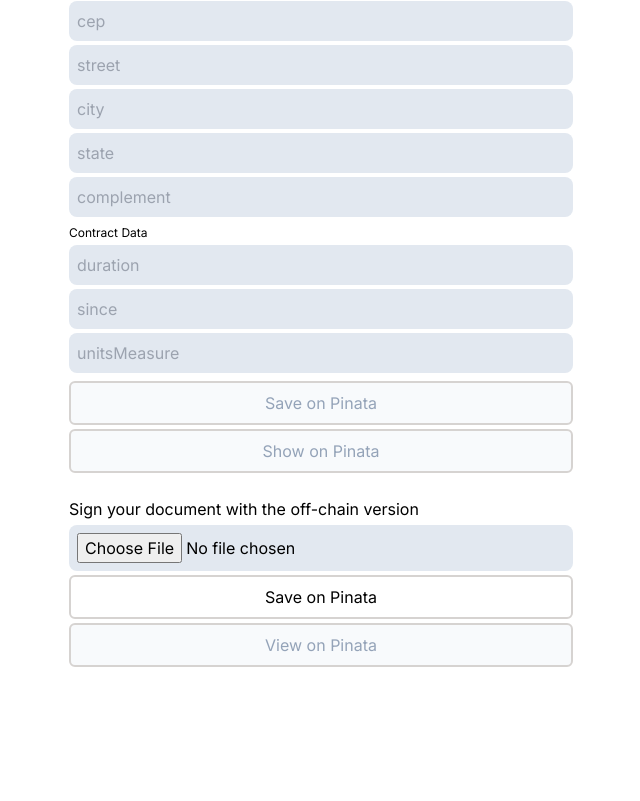
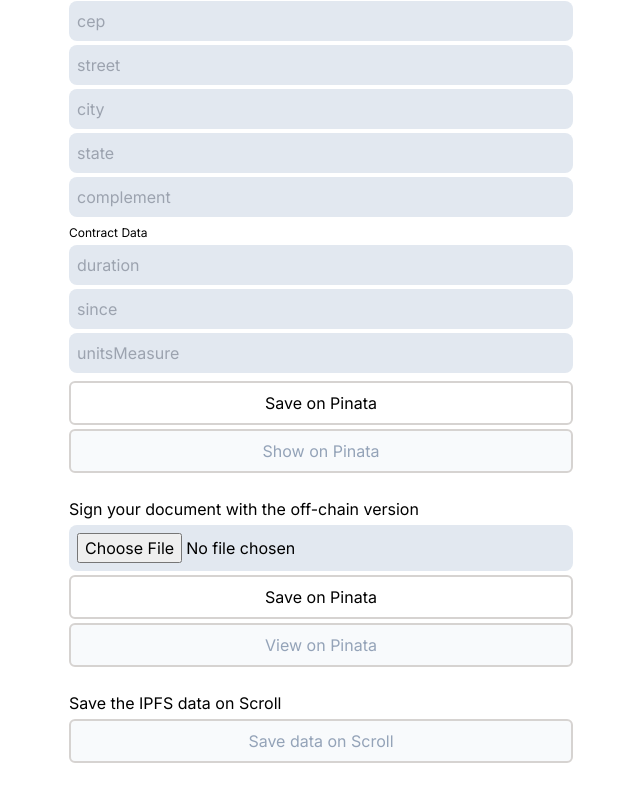
Before and after one commit to gustavokuhl/de-registry-front-test, a Next.js app: page / in a window 1280 px wide. Shown: the part 1219-2020 px from the top of the page, without its empty margins (319-959 px from the left). Before the commit the page ends 1934 px from the top, so only its background shows below. Built offline with nearby package versions, Linux system fonts and the light colour scheme.

Commit message:
feat: add scroll contract interaction

```diff
--- /dev/null
+++ b/src/app/api/contracts/rel/route.ts
@@ -0,0 +1,32 @@
+interface PinataRel {
+  cidOwnerAddress: string
+  jsonCID?: string
+  pdfCID?: string
+}
+
+export async function POST(request: Request) {
+  const { cidOwnerAddress, jsonCID, pdfCID } = await request.json()
+
+  let data: PinataRel = { cidOwnerAddress }
+  if (jsonCID) data.jsonCID = jsonCID
+  if (pdfCID) data.pdfCID = pdfCID
+
+  console.log(data)
+
+  try {
+    const res = await fetch(
+      "https://getcontractdataapi.fly.dev/AddCIDToContract",
+      {
+        method: "POST",
+        headers: {
+          "Content-type": "application/json",
+        },
+        body: JSON.stringify(data),
+      }
+    )
+    const text = await res.text()
+    return Response.json({ message: text })
+  } catch (err) {
+    console.error(err)
+  }
+}
--- a/src/components/deploy.tsx
+++ b/src/components/deploy.tsx
@@ -10,7 +10,7 @@ function Deploy() {
   const [result, setResult] = useState<any>()
   const [deploying, setDeploying] = useState<boolean>(false)
   const [contractAddress, setContractAddress] = useState<string>("")
-  const [pinataAddress, setPinataAddress] = useState<string>("")
+  const [pinataJsonAddress, setPinataJsonAddress] = useState<string>("")
   const [pinataPdfAddress, setPinataPdfAddress] = useState<string>("")
 
   async function fetchSampleContract() {
@@ -60,9 +60,26 @@ function Deploy() {
       },
       body: JSON.stringify(data),
     })
+
     const json = await response.json()
-    setPinataAddress(json.IpfsHash)
+    setPinataJsonAddress(json.IpfsHash)
     console.log(json)
+  }
+
+  async function saveOnScroll() {
+    const relData = {
+      cidOwnerAddress: "af83f96944ceda6052AB0B9F78adFEb7661A6Ed7",
+      pdfCID: pinataPdfAddress,
+      jsonCID: pinataJsonAddress,
+    }
+    const relResponse = await fetch("/api/contracts/rel", {
+      method: "POST",
+      headers: {
+        "Content-type": "application/json",
+      },
+      body: JSON.stringify(relData),
+    })
+    console.log(await relResponse.json())
   }
 
   async function handleSignFile(formData: FormData) {
@@ -81,6 +98,19 @@ function Deploy() {
     console.log(result)
 
     setPinataPdfAddress(result.IpfsHash)
+
+    const relData = {
+      cidOwnerAddress: "6ad1BB9DE62B004AEcdaB504F5C6Ec18f494D08d",
+      pdfCID: result.IpfsHash,
+    }
+    const relResponse = await fetch("/api/contracts/rel", {
+      method: "POST",
+      headers: {
+        "Content-type": "application/json",
+      },
+      body: JSON.stringify(relData),
+    })
+    console.log(await relResponse.json())
   }
 
   async function deployCode() {
@@ -147,7 +177,7 @@ function Deploy() {
         <p>Save the data on Pinata</p>
         <form className="flex flex-col gap-2" action={saveOnPinata}>
           <input
-            required
+            // required
             className="bg-slate-200 rounded-lg p-2"
             type="text"
             value={contractAddress}
@@ -158,7 +188,7 @@ function Deploy() {
           <div className="flex flex-col gap-1">
             <p className="text-xs">Supply Agent</p>
             <input
-              required
+              // required
               disabled={contractAddress === ""}
               className="bg-slate-200 rounded-lg p-2"
               type="text"
@@ -166,7 +196,7 @@ function Deploy() {
               name="supplyAgent.name"
             />
             <input
-              required
+              // required
               disabled={contractAddress === ""}
               className="bg-slate-200 rounded-lg p-2"
               type="email"
@@ -174,7 +204,7 @@ function Deploy() {
               name="supplyAgent.email"
             />
             <input
-              required
+              // required
               disabled={contractAddress === ""}
               className="bg-slate-200 rounded-lg p-2"
               type="text"
@@ -182,7 +212,7 @@ function Deploy() {
               name="supplyAgent.cnpj"
             />
             <input
-              required
+              // required
               disabled={contractAddress === ""}
               className="bg-slate-200 rounded-lg p-2"
               type="number"
@@ -190,7 +220,7 @@ function Deploy() {
               name="supplyAgent.inscricaoEstadual"
             />
             <input
-              required
+              // required
               disabled={contractAddress === ""}
               className="bg-slate-200 rounded-lg p-2"
               type="number"
@@ -201,7 +231,7 @@ function Deploy() {
           <div className="flex flex-col gap-1">
             <p className="text-xs">Supply Area</p>
             <input
-              required
+              // required
               disabled={contractAddress === ""}
               className="bg-slate-200 rounded-lg p-2"
               type="text"
@@ -212,7 +242,7 @@ function Deploy() {
           <div className="flex flex-col gap-1">
             <p className="text-xs">Physical Address</p>
             <input
-              required
+              // required
               disabled={contractAddress === ""}
               className="bg-slate-200 rounded-lg p-2"
               type="text"
@@ -220,7 +250,7 @@ function Deploy() {
               name="supplyAgent.address.cep"
             />
             <input
-              required
+              // required
               disabled={contractAddress === ""}
               className="bg-slate-200 rounded-lg p-2"
               type="text"
@@ -228,7 +258,7 @@ function Deploy() {
               name="supplyAgent.address.street"
             />
             <input
-              required
+              // required
               disabled={contractAddress === ""}
               className="bg-slate-200 rounded-lg p-2"
               type="text"
@@ -236,7 +266,7 @@ function Deploy() {
               name="supplyAgent.address.city"
             />
             <input
-              required
+              // required
               disabled={contractAddress === ""}
               className="bg-slate-200 rounded-lg p-2"
               type="text"
@@ -244,7 +274,7 @@ function Deploy() {
               name="supplyAgent.address.state"
             />
             <input
-              required
+              // required
               disabled={contractAddress === ""}
               className="bg-slate-200 rounded-lg p-2"
               type="text"
@@ -256,7 +286,7 @@ function Deploy() {
           <div className="flex flex-col gap-1">
             <p className="text-xs">Contract Data</p>
             <input
-              required
+              // required
               disabled={contractAddress === ""}
               className="bg-slate-200 rounded-lg p-2"
               type="number"
@@ -264,7 +294,7 @@ function Deploy() {
               name="duration"
             />
             <input
-              required
+              // required
               disabled={contractAddress === ""}
               className="bg-slate-200 rounded-lg p-2"
               type="number"
@@ -272,7 +302,7 @@ function Deploy() {
               name="since"
             />
             <input
-              required
+              // required
               disabled={contractAddress === ""}
               className="bg-slate-200 rounded-lg p-2"
               type="text"
@@ -282,17 +312,17 @@ function Deploy() {
           </div>
 
           <Button
-            disabled={contractAddress === "" || pinataAddress !== ""}
+            // disabled={contractAddress === "" || pinataJsonAddress !== ""}
             type="submit"
           >
             Save on Pinata
           </Button>
         </form>
         <Button
-          disabled={pinataAddress === ""}
+          disabled={pinataJsonAddress === ""}
           onClick={() =>
             window.open(
-              "https://gateway.ipfs.io/ipfs/" + pinataAddress,
+              "https://gateway.ipfs.io/ipfs/" + pinataJsonAddress,
               "_blank",
               "noopener"
             )
@@ -305,7 +335,7 @@ function Deploy() {
         <p>Sign your document with the off-chain version</p>
         <form action={handleSignFile} className="flex flex-col gap-1">
           <input
-            required
+            // required
             type="file"
             name="signFile"
             className="bg-slate-200 rounded-lg p-2"
@@ -326,6 +356,15 @@ function Deploy() {
           View on Pinata
         </Button>
       </div>
+      <div className="flex flex-col gap-1">
+        <p>Save the IPFS data on Scroll</p>
+        <Button
+          onClick={saveOnScroll}
+          disabled={pinataPdfAddress === "" || pinataJsonAddress === ""}
+        >
+          Save data on Scroll
+        </Button>
+      </div>
     </div>
   )
 }
```
